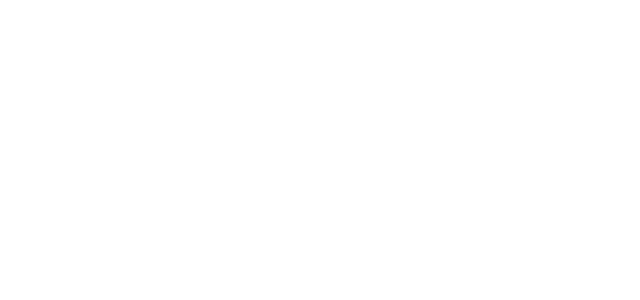
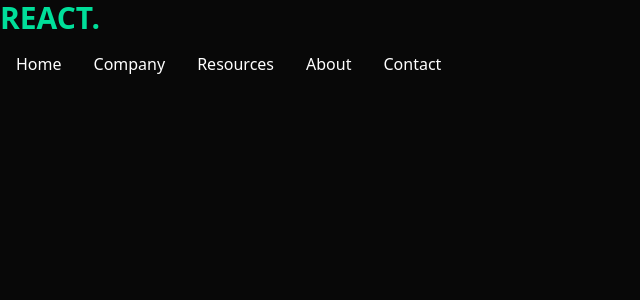
Before and after one commit to hasharas/data-finance, a React (Create React App) app: page / in a window 1280 px wide. Shown: the top 300 px of the page, without its empty margins (0-640 px from the left). Built offline with nearby package versions, Linux system fonts and the light colour scheme.

Commit message:
doing basic things and add tailwing

```diff
--- a/package.json
+++ b/package.json
@@ -34,5 +34,8 @@
       "last 1 firefox version",
       "last 1 safari version"
     ]
+  },
+  "devDependencies": {
+    "tailwindcss": "^3.4.1"
   }
 }
--- a/src/App.js
+++ b/src/App.js
@@ -1,9 +1,10 @@
-import react from 'react';
+import React from 'react';
+import Navbar from './component/Navbar';
 
 function App() {
   return (
-    <div className="App">
-
+    <div className="App" >
+     <Navbar />
     </div>
   );
 }
--- /dev/null
+++ b/src/component/Navbar.jsx
@@ -0,0 +1,18 @@
+import React from 'react'
+
+const Navbar = () => {
+  return (
+    <div className= "text-white" >
+     <h1 className='w-full text-3xl font-bold text-[#00df9a]'>REACT.</h1>
+     <ul className='hidden md:flex'>
+        <li className='p-4'>Home</li>
+        <li className='p-4'>Company</li>
+        <li className='p-4'>Resources</li>
+        <li className='p-4'>About</li>
+        <li className='p-4'>Contact</li>
+      </ul>
+    </div>
+  );
+}
+
+export default Navbar;
--- a/src/index.css
+++ b/src/index.css
@@ -1,13 +1,7 @@
+@tailwind base;
+@tailwind components;
+@tailwind utilities;
+
 body {
-  margin: 0;
-  font-family: -apple-system, BlinkMacSystemFont, 'Segoe UI', 'Roboto', 'Oxygen',
-    'Ubuntu', 'Cantarell', 'Fira Sans', 'Droid Sans', 'Helvetica Neue',
-    sans-serif;
-  -webkit-font-smoothing: antialiased;
-  -moz-osx-font-smoothing: grayscale;
+  background-color: rgb(8, 8, 8);
 }
-
-code {
-  font-family: source-code-pro, Menlo, Monaco, Consolas, 'Courier New',
-    monospace;
-}
--- a/src/index.js
+++ b/src/index.js
@@ -2,7 +2,7 @@
 import ReactDOM from 'react-dom/client';
 import './index.css';
 import App from './App';
-
+///import Navbar from './component/Navbar';
 
 const root = ReactDOM.createRoot(document.getElementById('root'));
 root.render(
--- /dev/null
+++ b/tailwind.config.js
@@ -0,0 +1,8 @@
+
+module.exports = {
+  content: ["./src/**/*.{js,jsx,ts,tsx}",],
+  theme: {
+    extend: {},
+  },
+  plugins: [],
+}
```
Also changed, not shown: 1 other file (tests, documents, lock files or other folders).
